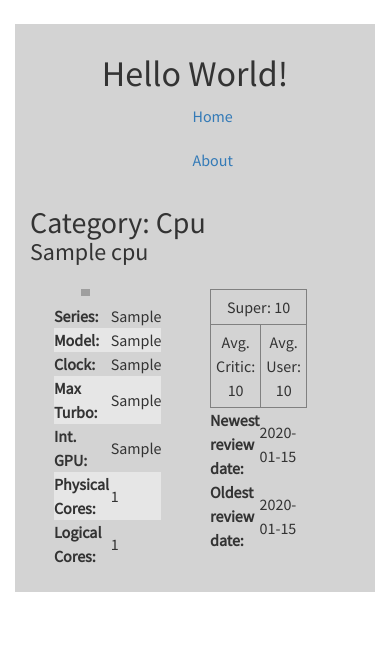
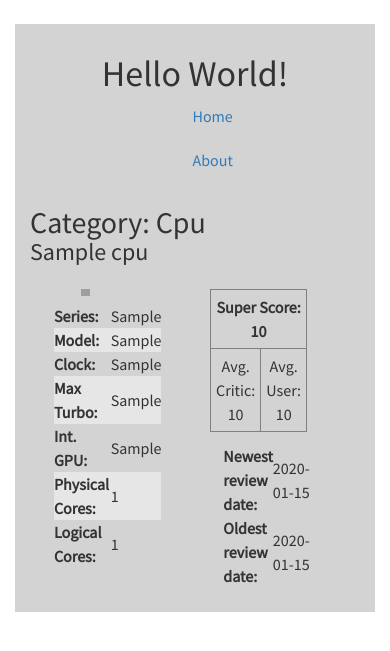
Before and after one commit to SW7-2016/Presentation, a Flask app: page /category/cpu/1 in a window 390 px wide. Shown: the top 651 px of the page. Run offline with Flask 2, Linux system fonts and the light colour scheme; tables that the repository leaves empty hold one stand-in row (values such as "Sample post"); some libraries are stand-ins or nearby versions; some web fonts are replaced; grey boxes are pictures that could not be loaded.

Commit message:
more css fidling

```diff
--- a/website/static/style.css
+++ b/website/static/style.css
@@ -100,3 +100,11 @@ ul > li > p:hover, p:focus, p:visited, a:hover, a:focus, a:visited {
 .scores td {
   padding: 5px;
 }
+
+.super-score {
+  font-weight: bold;
+}
+
+.review-dates {
+  margin-top: 12px;
+}
--- a/website/templates/single_product.html
+++ b/website/templates/single_product.html
@@ -70,14 +70,14 @@
             <div class="col-xs-4 col-xs-offset-1">
                 <table class="scores col-xs-12 text-center" border="1px">
                     <tr>
-                        <td colspan="2">Super: {{ product.superscore }}</td>
+                        <td colspan="2" class="super-score">Super Score: {{ product.superscore }}</td>
                     </tr>
                     <tr>
                         <td>Avg. Critic: {{ product.avg_critic_score }}</td>
                         <td>Avg. User: {{ product.avg_user_score }}</td>
                     </tr>
                 </table>
-                <table class="review_dates col-xs-10 text-center">
+                <table class="review-dates col-xs-8 col-xs-offset-2">
                     <tr>
                         <th>Newest review date:</th>
                         <td>{{ product.newest_review_date }}</td>
```
